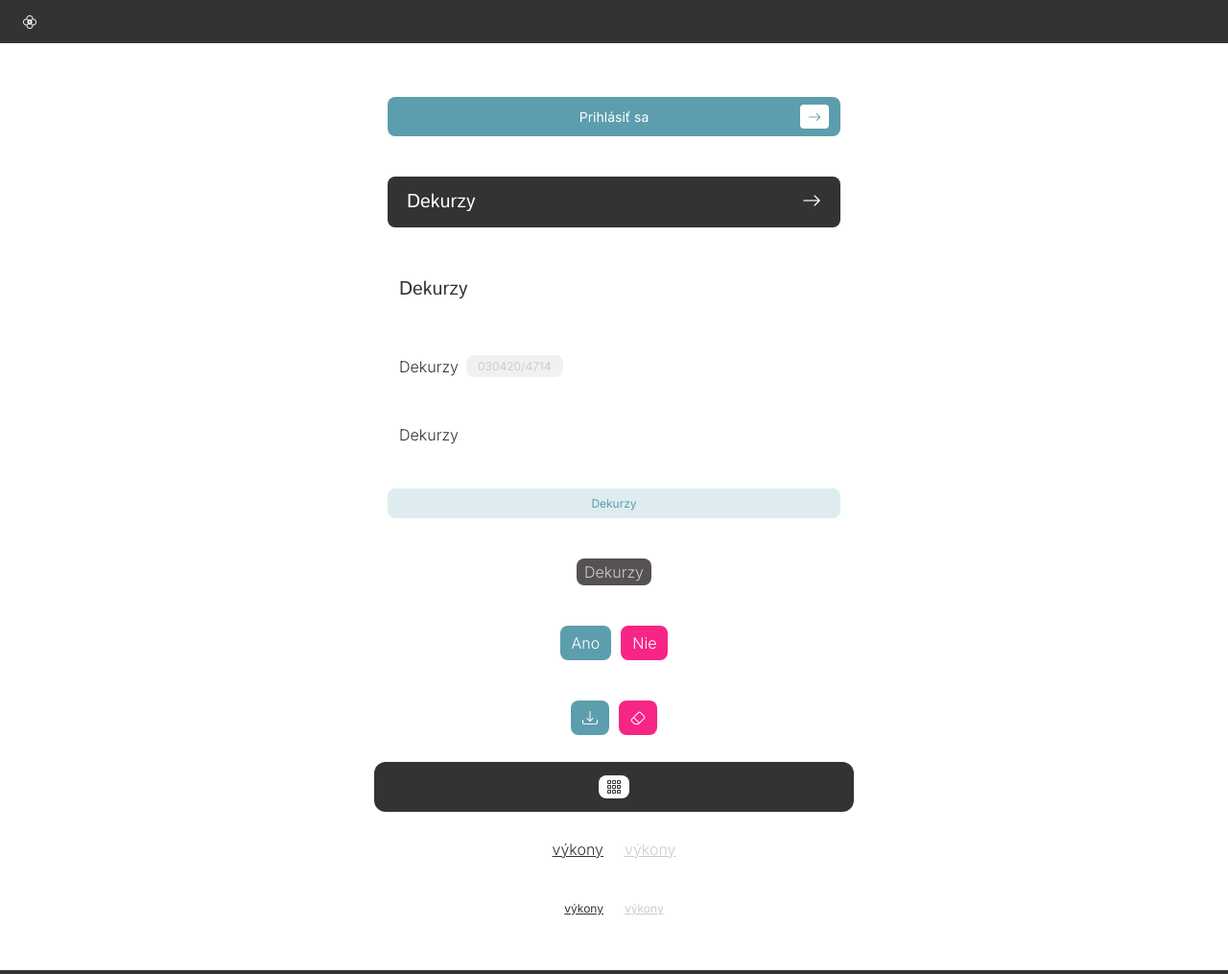
After one commit to Brunokristi/ADOcare, a Flask app: page /buttons in a window 1280 px wide. The commit adds this page. Shown: the top 1015 px of the page at 96% size. Run offline with Flask 3, Linux system fonts and the light colour scheme; parts of the project's set-up code (start-up, migrations or seed data) failed here and were passed over; some web fonts are replaced.

Commit message:
buttons components done

```diff
--- a/core/blueprints.py
+++ b/core/blueprints.py
@@ -16,7 +16,7 @@ def register_blueprints(app):
     from routes.vykony import vykon_bp
     from routes.auth import auth_bp, setup_login_manager
     from routes.documents import documents_bp
-
+    from routes.dev import dev as dev_bp
     from core.extensions import login_manager
 
     app.register_blueprint(main_bp)
@@ -36,6 +36,6 @@ def register_blueprints(app):
     app.register_blueprint(documents_bp)
     app.register_blueprint(points_bp)
     app.register_blueprint(vykon_bp)
+    app.register_blueprint(dev_bp)
 
-    # finalize login callbacks once
     setup_login_manager(login_manager)
--- /dev/null
+++ b/routes/dev.py
@@ -0,0 +1,9 @@
+# routes/dev.py
+from flask import Blueprint, render_template
+
+dev = Blueprint("dev", __name__)
+
+
+@dev.route("/buttons")
+def buttons_gallery():
+    return render_template("dev/button_gallery.html")
--- a/static/css/components/buttons.css
+++ b/static/css/components/buttons.css
@@ -1,95 +1,263 @@
-.c-btn-wrap {
-    width: var(--btn-width, 100%);
+/* GENERAL */
+.c-btn {
+    gap: var(--space-2);
+    border-radius: var(--radius-md);
+    border: none;
+    cursor: pointer;
+    text-decoration: none;
+    align-items: center;
+    transition:
+        background-color 0.25s ease,
+        color 0.25s ease;
 }
 
-.c-btn-wrap.align-right {
-    width: max-content;
-    margin-left: auto;
+/* Normal */
+.c-btn.v-normal {
+    display: flex;
+    justify-content: center;
+    position: relative;
+    width: 100%;
+    padding: var(--space-3) var(--space-3);
+    font-size: var(--ts-normal-size);
+    font-weight: var(--ts-normal-weight);
+    font-family: var(--ts-normal-font);
+    background-color: var(--c-accent);
+    color: var(--c-white);
 }
 
-.c-btn {
-    display: grid;
-    grid-template-columns: 1fr auto auto;
-    align-items: center;
-    width: 100%;
-    padding: var(--space-2) var(--space-3);
-    border-radius: var(--radius-md);
-    background: var(--c-accent);
-    color: var(--c-white);
-    text-decoration: none;
-    border: none;
-    transition: background-color 200ms ease, color 200ms ease
+.c-btn.v-normal .c-btn__icon {
+    position: absolute;
+    right: var(--space-3);
+    font-size: var(--ts-normal-size);
+    background-color: var(--c-white);
+    padding: var(--space-1) var(--space-2);
+    border-radius: var(--radius-sm);
+    color: var(--c-accent);
 }
 
-.c-btn:hover {
-    background: var(--c-dark-grey);
-    color: var(--btn-fg-hover, var(--c-white));
-    cursor: pointer;
+.c-btn.v-normal .c-btn__text {
+    margin: 0 auto;
 }
 
-.c-btn:hover .c-btn__icon {
+.c-btn.v-normal:hover {
+    background-color: var(--c-dark-grey);
+}
+
+.c-btn.v-normal:hover .c-btn__icon {
     color: var(--c-dark-grey);
 }
 
-.c-btn .c-btn__text {
-    justify-self: center;
-    text-align: center;
-    font-family: var(--ts-heading-font);
-    font-size: var(--ts-heading-size);
-    line-height: var(--ts-heading-line);
-    font-weight: var(--ts-heading-weight);
+/* Accent */
+.c-btn.v-accent {
+    display: flex;
+    justify-content: space-between;
+    width: 100%;
+    padding: var(--space-3) var(--space-5);
+    font-size: var(--ts-heading-accent-size);
+    font-weight: var(--ts-heading-accent-weight);
+    font-family: var(--ts-heading-accent-font);
+    background-color: var(--c-dark-grey);
+    color: var(--c-white);
 }
 
-.c-btn .c-btn__icon {
-    justify-self: end;
-    font-size: var(--ts-normal-size);
-    color: var(--c-accent);
-    background-color: var(--c-white);
-    padding: var(--space-1) var(--space-2);
-    border-radius: var(--radius-md);
+.c-btn.v-accent .c-btn__icon {
+    font-size: var(--ts-heading-accent-size);
+    color: var(--c-white);
 }
 
-.c-btn__icon:hover {
+.c-btn.v-accent:hover {
+    background-color: var(--c-accent);
+}
+
+/* 3) MenuBig */
+.c-btn.v-menubig {
+    display: flex;
+    justify-content: start;
+    width: 100%;
+    padding: var(--space-2) var(--space-3);
+    font-size: var(--ts-heading-accent-size);
+    font-weight: var(--ts-heading-accent-weight);
+    font-family: var(--ts-heading-accent-font);
+    background-color: var(--c-white);
     color: var(--c-dark-grey);
 }
 
-.c-btn .c-btn__tag {
-    justify-self: end;
-    margin-inline: 8px 6px;
+.c-btn.v-menubig:hover {
+    background: var(--c-almost-white);
+    color: var(--c-accent);
+}
+
+/* 4) MenuSmallTag */
+.c-btn.v-menusmalltag {
+    display: flex;
+    justify-content: start;
+    width: 100%;
+    padding: var(--space-1) var(--space-3);
+    font-size: var(--ts-heading-size);
+    font-weight: var(--ts-heading-weight);
+    font-family: var(--ts-heading-font);
+    background-color: var(--c-white);
+    color: var(--c-dark-grey);
+}
+
+.c-btn.v-menusmalltag .c-btn__tag {
+    background: var(--c-almost-white);
+    padding: var(--space-1) var(--space-3);
+    font-size: var(--ts-mini-size);
+    font-weight: var(--ts-mini-weight);
+    font-family: var(--ts-mini-font);
+    color: var(--c-light-grey);
+    border-radius: var(--radius-md);
+    transition:
+        background-color 0.25s ease,
+        color 0.25s ease;
+}
+
+.c-btn.v-menusmalltag:hover {
+    background: var(--c-almost-white);
+    color: var(--c-accent);
+}
+
+.c-btn.v-menusmalltag:hover .c-btn__tag {
+    background: var(--c-white);
+    color: var(--c-light-grey);
+}
+
+/* MenuTag */
+.c-btn.v-menutag {
+    display: flex;
+    justify-content: center;
+    width: 100%;
+    padding: var(--space-2);
+    font-size: var(--ts-mini-size);
+    font-weight: var(--ts-mini-weight);
+    font-family: var(--ts-mini-font);
+    background-color: var(--c-tag-3);
+    color: var(--c-accent);
+}
+
+.c-btn.v-menutag:hover {
+    background-color: var(--c-accent);
+    color: var(--c-tag-3);
+}
+
+/* NavbarTag */
+.c-btn.v-navbartag {
+    display: flex;
+    justify-content: center;
     padding: var(--space-1) var(--space-2);
+    font-size: var(--ts-heading-size);
+    font-weight: var(--ts-heading-weight);
+    font-family: var(--ts-heading-font);
+    background-color: var(--c-tag-2);
+    color: var(--c-light-grey);
+}
+
+.c-btn.v-navbartag:hover {
+    color: var(--c-white);
+}
+
+/* BasicSmall */
+.c-btn.v-basicsmall {
+    display: flex;
+    justify-content: center;
+    padding: var(--space-2) var(--space-3);
+    font-size: var(--ts-heading-size);
+    font-weight: var(--ts-heading-weight);
+    font-family: var(--ts-heading-font);
+    background-color: var(--c-accent);
+    color: var(--c-white);
+}
+
+.c-btn.v-basicsmall:hover {
+    background-color: var(--c-dark-grey);
+}
+
+
+
+.c-btn.v-basicsmall.is-primary {
+    --btn-bg: color-mix(in srgb, var(--c-accent) 80%, black);
+}
+
+.c-btn.v-basicsmall.is-danger {
+    --btn-bg: var(--c-warning);
+}
+
+/* Icon */
+.c-btn.v-icon {
+    display: flex;
+    justify-content: center;
+    padding: var(--space-2) var(--space-3);
+    font-size: var(--ts-heading-size);
+    font-weight: var(--ts-heading-weight);
+    font-family: var(--ts-heading-font);
+    background-color: var(--c-accent);
+    color: var(--c-white);
+}
+
+.c-btn.v-icon:hover {
+    background-color: var(--c-dark-grey);
+}
+
+/* NavbarIcon */
+.c-btn.v-navbaricon {
+    display: flex;
+    justify-content: center;
+    padding: var(--space-1) var(--space-2);
+    font-size: var(--ts-heading-size);
+    font-weight: var(--ts-heading-weight);
+    font-family: var(--ts-heading-font);
+    background-color: var(--c-white);
+    color: var(--c-dark-grey);
+}
+
+.c-btn.v-navbaricon:hover {
+    color: var(--c-accent);
+}
+
+/* Simple */
+.c-btn.v-simple {
+    display: flex;
+    justify-content: center;
+    font-size: var(--ts-heading-size);
+    font-weight: var(--ts-heading-weight);
+    font-family: var(--ts-heading-font);
+    color: var(--c-dark);
+    text-decoration: underline;
+    background: transparent;
+}
+
+.c-btn.v-simple:hover {
+    color: var(--c-accent);
+}
+
+/* SimpleTiny */
+.c-btn.v-simpletiny {
+    display: flex;
+    justify-content: center;
     font-size: var(--ts-mini-size);
-    line-height: var(--ts-mini-line);
-    border-radius: var(--radius-sm);
-    background: rgba(255, 255, 255, .2);
-    color: var(--btn-fg);
+    font-weight: var(--ts-mini-weight);
+    font-family: var(--ts-mini-font);
+    color: var(--c-dark);
+    text-decoration: underline;
+    background: transparent;
+}
+
+.c-btn.v-simpletiny:hover {
+    color: var(--c-accent);
+}
+
+/* INTENTS */
+.c-btn.is-danger {
+    background-color: var(--c-warning);
 }
 
 .c-btn.is-disabled,
+.c-btn[aria-disabled="true"],
 .c-btn:disabled {
-    opacity: .55;
+    color: var(--c-light-grey);
     cursor: not-allowed;
+    pointer-events: none;
     transform: none;
+    filter: none;
 }
-
-.c-btn--dark {
-    --btn-bg: var(--c-dark-grey);
-    --btn-fg: var(--c-white);
-    --btn-bg-hover: var(--c-);
-    --btn-fg-hover: #ffffff;
-}
-
-.c-btn--ghost {
-    --btn-bg: #e9f1f4;
-    --btn-fg: #3b6977;
-    --btn-border: #d6e5ea;
-    --btn-bg-hover: #dbe9ee;
-    --btn-fg-hover: #365f6c;
-    box-shadow: none;
-}
-
-.c-btn.c-btn--sm {
-    --btn-height: 36px;
-    --btn-pad-y: 8px;
-    --btn-radius: 10px;
-    font-size: 0.95rem;
-}
--- a/static/css/components/inputs.css
+++ b/static/css/components/inputs.css
@@ -74,27 +74,6 @@
     color: var(--c-warning);
 }
 
-.c-icon[data-tooltip] {
-    position: relative;
-}
-
-.c-icon[data-tooltip]::after {
-    content: attr(data-tooltip);
-    position: absolute;
-    left: 50%;
-    transform: translateX(-50%);
-    bottom: calc(100% + 6px);
-    background: var(--c-warning);
-    color: var(--c-white);
-    font-size: var(--ts-mini-size);
-    padding: 4px 6px;
-    border-radius: var(--radius-sm);
-    white-space: nowrap;
-    opacity: 0;
-    pointer-events: none;
-    transition: opacity .12s;
-}
-
 .c-icon:hover::after {
     opacity: 1;
 }
--- /dev/null
+++ b/static/css/components/tooltips.css
@@ -0,0 +1,42 @@
+.c-icon[data-tooltip] {
+    position: relative;
+}
+
+.c-icon[data-tooltip]::after {
+    content: attr(data-tooltip);
+    position: absolute;
+    left: 50%;
+    transform: translateX(-50%);
+    bottom: calc(100% + 6px);
+    background: color-mix(in srgb, var(--c-warning) 60%, transparent);
+    color: var(--c-white);
+    font-size: var(--ts-mini-size);
+    padding: 4px 6px;
+    border-radius: var(--radius-sm);
+    white-space: nowrap;
+    opacity: 0;
+    pointer-events: none;
+    transition: opacity .15s ease, background-color .2s ease;
+    z-index: var(--z-tooltip);
+    backdrop-filter: blur(6px);
+}
+
+.c-icon[data-tooltip]::before {
+    content: "";
+    position: absolute;
+    left: 50%;
+    transform: translateX(-50%);
+    bottom: 100%;
+    border: 6px solid transparent;
+    border-top-color: color-mix(in srgb, var(--c-warning) 85%, transparent);
+    opacity: 0;
+    transition: opacity .15s ease;
+    z-index: var(--z-tooltip);
+}
+
+.c-icon[data-tooltip]:hover::after,
+.c-icon[data-tooltip]:hover::before,
+.c-icon[data-tooltip]:focus-visible::after,
+.c-icon[data-tooltip]:focus-visible::before {
+    opacity: 1;
+}
--- a/static/css/tokens.css
+++ b/static/css/tokens.css
@@ -13,7 +13,7 @@
     --font-sans: 'Inter', ui-sans-serif, system-ui, -apple-system, 'Segoe UI', Roboto, Arial, sans-serif;
     --font-accent: 'Istok Web', 'Inter', ui-sans-serif, system-ui, -apple-system, 'Segoe UI', Roboto, Arial, sans-serif;
     --ts-heading-accent-font: var(--font-accent);
-    --ts-heading-accent-size: 24px;
+    --ts-heading-accent-size: 20px;
     --ts-heading-accent-weight: 300;
     --ts-heading-accent-line: 1.3;
     --ts-heading-font: var(--font-sans);
--- a/templates/base.html
+++ b/templates/base.html
@@ -30,6 +30,7 @@
     <link rel="stylesheet" href="{{ url_for('static', filename='css/tokens.css') }}">
     <link rel="stylesheet" href="{{ url_for('static', filename='css/components/inputs.css') }}">
     <link rel="stylesheet" href="{{ url_for('static', filename='css/components/buttons.css') }}">
+    <link rel="stylesheet" href="{{ url_for('static', filename='css/components/tooltips.css') }}">
 
 
     <!-- PAGE STYLES -->
--- a/templates/components/buttons.html
+++ b/templates/components/buttons.html
@@ -1,71 +1,58 @@
-{# components/button.html #}
+{# components/button/button.html #}
 {% macro Button(
 id=None,
 text="",
 href=None,
 type="button",
-    icon="bi-arrow-right",
-    tag=None,
-    variant="primary",
-    align="full",
-    width=None,
-    disabled=False,
-    extra_wrapper="",
-    extra_control="",
-    aria_label=None,
+intent="primary",
+style="Normal",
+icon=None,
+tag_text=None,
 tooltip=None,
-    bg_color=None,
-    fg_color=None,
-    hover_bg=None,
-    hover_fg=None,
-    border_color=None
+class_=""
 ) %}
 
-            {% set style_vars = [] %}
-            {% if bg_color %}{% set _ = style_vars.append('--btn-bg:' ~ bg_color) %}{% endif %}
-            {% if fg_color %}{% set _ = style_vars.append('--btn-fg:' ~ fg_color) %}{% endif %}
-            {% if hover_bg %}{% set _ = style_vars.append('--btn-bg-hover:' ~ hover_bg) %}{% endif %}
-            {% if hover_fg %}{% set _ = style_vars.append('--btn-fg-hover:' ~ hover_fg) %}{% endif %}
-            {% if border_color %}{% set _ = style_vars.append('--btn-border:' ~ border_color) %}{% endif %}
-            {% if width %}{% set _ = style_vars.append('--btn-width:' ~ width) %}{% endif %}
-            {% set inline_style = ';'.join(style_vars) %}
+{# Decide tag and state #}
+{% set Tag = 'a' if href else 'button' %}
+{% set is_disabled = (intent == 'disabled') %}
 
-            {% set has_tag = tag is not none and (tag is string and tag|length or tag.text|default('')|length) %}
-
+{# Build classes #}
 {% set classes = [
 'c-btn',
-            'c-btn--' ~ variant,
-            'is-disabled' if disabled,
-            extra_control
-            ] | select | join(' ') %}
+'is-' ~ intent if intent,
+'v-' ~ style|lower|replace(' ', '-') if style,
+'c-icon' if tooltip,
+class_
+] | reject('equalto','') | list | join(' ') %}
 
-            {% set wrap_classes = [
-            'c-btn-wrap',
-            'align-' ~ align,
-            extra_wrapper
-            ] | select | join(' ') %}
+{# Common attributes #}
+{% set attrs = {
+'id': id,
+'class': classes,
+'title': tooltip if not tooltip else None,
+'data-tooltip': tooltip if tooltip else None,
+'aria-label': (text if text else tooltip) if (style in ['Icon','NavbarIcon'] and tooltip or not text) else None
+} %}
 
-            <div class="{{ wrap_classes }}" {% if inline_style %}style="{{ inline_style }}" {% endif %}>
-                {# Anchor vs Button #}
-                {% if href %}
-                <a id="{{ id or '' }}" class="{{ classes }}" href="{{ href if not disabled else 'javascript:void(0)' }}"
-                    aria-label="{{ aria_label or text }}" aria-disabled="{{ 'true' if disabled else 'false' }}"
-                    title="{{ tooltip or '' }}" role="button" tabindex="{{ '0' if not disabled else '-1' }}">
-                    <span class="c-btn__text">{{ text }}</span>
-                    {% if has_tag %}
-                    <span class="c-btn__tag">{{ tag if tag is string else tag.text }}</span>
-                    {% endif %}
-                    <i class="bi {{ icon }} c-btn__icon" aria-hidden="true"></i>
+{# Render #}
+{% if Tag == 'a' %}
+<a {{ 'id="%s"' % attrs['id'] if attrs['id'] }} class="{{ attrs['class'] }}" {% if not is_disabled %} href="{{ href }}"
+    {% endif %} role="button" {% if is_disabled %} aria-disabled="true" tabindex="-1" data-prevent-click="true" {% endif
+    %} {% if attrs['data-tooltip'] %} data-tooltip="{{ attrs['data-tooltip'] }}" {% endif %} {% if attrs['title'] %}
+    title="{{ attrs['title'] }}" {% endif %} {% if attrs['aria-label'] %} aria-label="{{ attrs['aria-label'] }}" {%
+    endif %}>
+    {% if text %}<span class="c-btn__text">{{ text }}</span>{% endif %}
+    {% if icon %}<i class="bi {{ icon }} c-btn__icon" aria-hidden="true"></i>{% endif %}
+    {% if tag_text %}<span class="c-btn__tag">{{ tag_text }}</span>{% endif %}
 </a>
 {% else %}
-                <button id="{{ id or '' }}" class="{{ classes }}" type="{{ type }}" {{ 'disabled' if disabled }}
-                    aria-label="{{ aria_label or text }}" title="{{ tooltip or '' }}">
-                    <span class="c-btn__text">{{ text }}</span>
-                    {% if has_tag %}
-                    <span class="c-btn__tag">{{ tag if tag is string else tag.text }}</span>
-                    {% endif %}
-                    <i class="bi {{ icon }} c-btn__icon" aria-hidden="true"></i>
+<button {{ 'id="%s"' % attrs['id'] if attrs['id'] }} class="{{ attrs['class'] }}" type="{{ type }}" {% if is_disabled %}
+    disabled aria-disabled="true" {% endif %} {% if attrs['data-tooltip'] %} data-tooltip="{{ attrs['data-tooltip'] }}"
+    {% endif %} {% if attrs['title'] %} title="{{ attrs['title'] }}" {% endif %} {% if attrs['aria-label'] %}
+    aria-label="{{ attrs['aria-label'] }}" {% endif %}>
+    {% if text %}<span class="c-btn__text">{{ text }}</span>{% endif %}
+    {% if icon %}<i class="bi {{ icon }} c-btn__icon" aria-hidden="true"></i>{% endif %}
+    {% if tag_text %}<span class="c-btn__tag">{{ tag_text }}</span>{% endif %}
 </button>
 {% endif %}
-            </div>
 {% endmacro %}
--- /dev/null
+++ b/templates/dev/button_gallery.html
@@ -0,0 +1,80 @@
+{% extends "base.html" %}
+{% from "components/buttons.html" import Button %}
+
+{% block content %}
+
+<link rel="stylesheet" href="{{ url_for('static', filename='css/components/buttons.css') }}">
+<style>
+  .wall {
+    display: grid;
+    grid-template-columns: 500px;
+    gap: 14px;
+    padding: 18px;
+  }
+
+  .slot {
+    display: flex;
+    gap: 10px;
+    flex-wrap: wrap;
+    align-items: center;
+    justify-content: center;
+    border-radius: 12px;
+    padding: 14px;
+    width: 500px
+  }
+</style>
+
+<div class="wall">
+  <div class="slot">
+    {{ Button(text="Prihlásiť sa", style="Normal", intent="primary", icon="bi-arrow-right") }}
+  </div>
+
+  <div class="slot">
+    {{ Button(text="Dekurzy", style="Accent", intent="primary", icon="bi-arrow-right") }}
+  </div>
+
+  <div class="slot">
+    {{ Button(text="Dekurzy", style="MenuBig", intent="primary") }}
+  </div>
+
+  <div class="slot">
+    {{ Button(text="Dekurzy", style="MenuSmallTag", intent="primary", tag_text="030420/4714") }}
+  </div>
+
+  <div class="slot">
+    {{ Button(text="Dekurzy", style="MenuSmallTag", intent="primary") }}
+  </div>
+
+  <div class="slot">
+    {{ Button(text="Dekurzy", style="MenuTag", intent="primary") }}
+  </div>
+
+  <div class="slot">
+    {{ Button(text="Dekurzy", style="NavbarTag", intent="primary") }}
+  </div>
+
+  <div class="slot">
+    {{ Button(text="Ano", style="BasicSmall", intent="primary") }}
+    {{ Button(text="Nie", style="BasicSmall", intent="danger") }}
+  </div>
+
+  <div class="slot">
+    {{ Button(style="Icon", intent="primary", icon="bi-download") }}
+    {{ Button(style="Icon", intent="danger", icon="bi-eraser") }}
+  </div>
+
+  <div class="slot" style="background-color: var(--c-dark-grey);">
+    {{ Button(style="NavbarIcon", intent="primary", tooltip="dashboard", icon="bi-grid-3x3-gap") }}
+  </div>
+
+  <div class="slot">
+    {{ Button(text="výkony", style="Simple", intent="primary") }}
+    {{ Button(text="výkony", style="Simple", intent="disabled") }}
+  </div>
+
+  <div class="slot">
+    {{ Button(text="výkony", style="SimpleTiny", intent="primary") }}
+    {{ Button(text="výkony", style="SimpleTiny", intent="disabled") }}
+  </div>
+</div>
+{% endblock %}
```
Also changed, not shown: templates/login.html (+1 -7 lines). Lines whose indentation alone changed are shown as unchanged.
